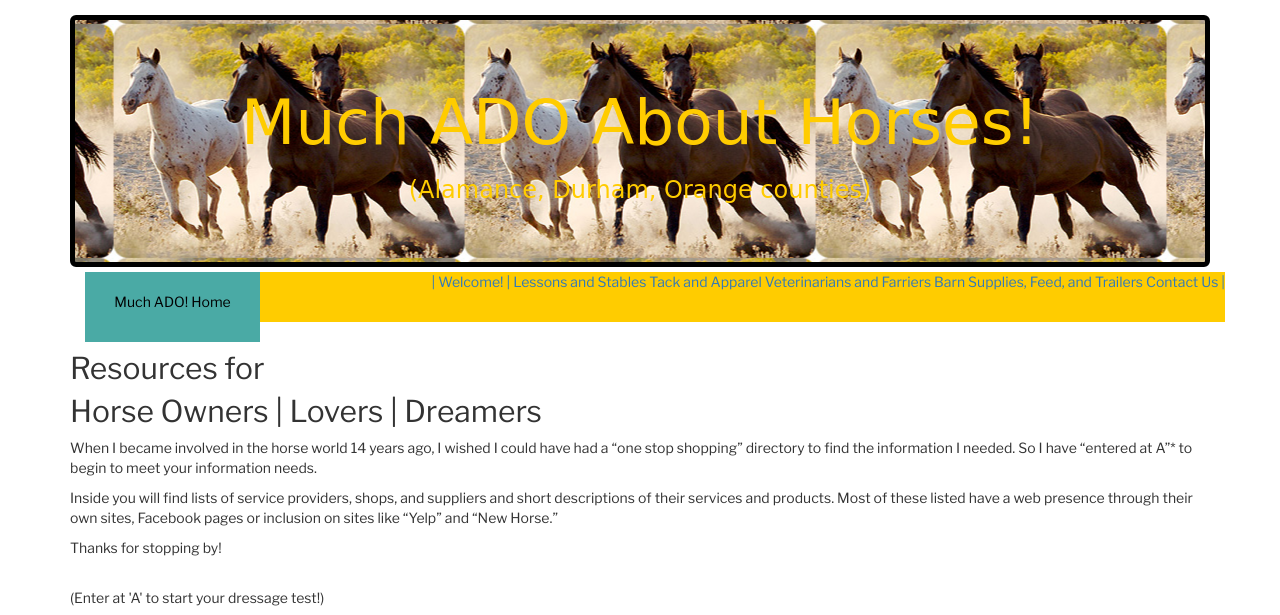
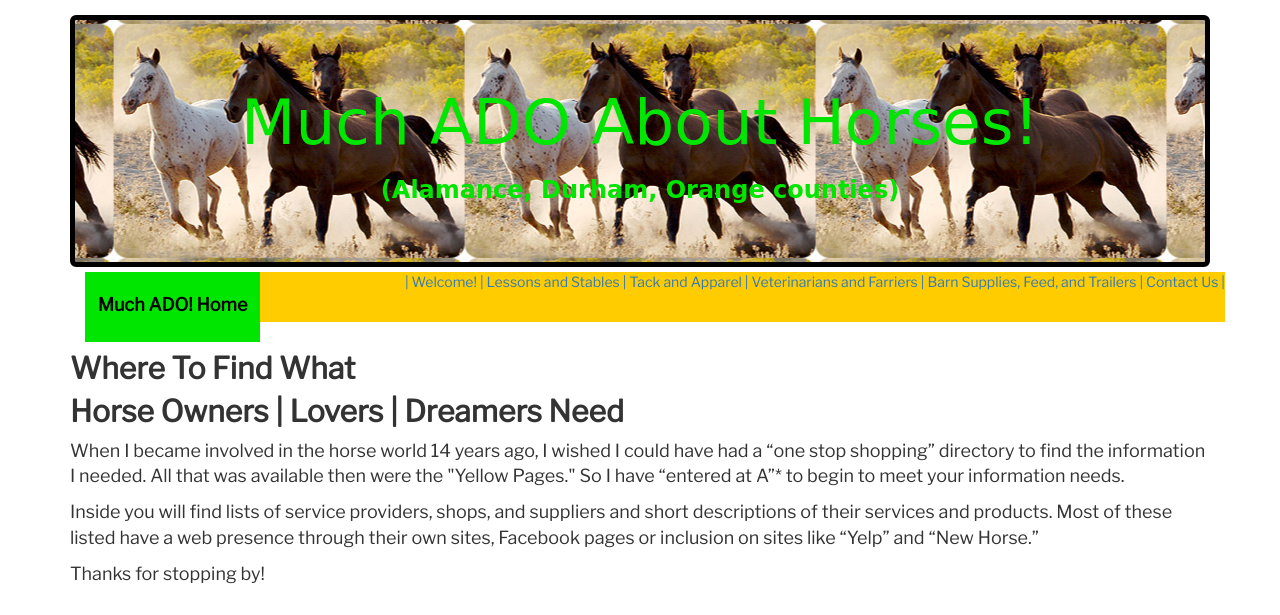
Before and after one commit to JayMFrimmel/equus-services, a PHP site: page / in a window 1280 px wide. Shown: the top 615 px of the page. Run offline with PHP 8.4, Linux system fonts and the light colour scheme; some web fonts are replaced.

Commit message:
updated code in css

```diff
--- a/assets/css/style.css
+++ b/assets/css/style.css
@@ -5,9 +5,10 @@ html {
 #logo {
 	width: 175px;
 	height: 70px;
-	background-color: #4aaaa5;
+	background-color: #00e600;
 	float: left;
 	color: black;
+	font-weight: bold;
 	text-align: center;
 	padding-top: 20px;
 }
@@ -15,6 +16,8 @@ html {
 nav {
 	background-color: #ffcc00;
 	text-align: right;
+	font-size: 14px;
+	color: black;
 	width: 100%;
 	height: 50px;
 
@@ -23,6 +26,7 @@ nav {
 body {
 	width: 100%;
 	font-family: 'Libre Franklin', sans-serif;
+	font-size: 18px;
 
 }
 
@@ -33,7 +37,7 @@ h1 {
 	position: relative;
 	font-family: 'Poller One', cursive, serif;
 	text-align: center;
-	color: #ffcc00;
+	color: #00e600;
 	background-color: #FFCC66;
 	/* add bootstrap jumbotron image */
 	background: url("../images/Horses_Running_Free_1434767.jpg");
@@ -47,12 +51,26 @@ h1 {
 }
 h2 {
 	margin-top: 10px;
+	font-weight: bold;
+}
+h3 {
+	font-weight: bold;
+}
+.table {
+	font-size: 12px;
+}
+th {
+	text-transform: uppercase;
+	text-align: center;
+	font-weight: bold;
+	font-size: 90%;
+
 }
 footer {
 	background: #ffcc00;
 	color: black;
 	padding: 25px;
-	border-top: 8px solid #4aaaa5;
+	border-top: 8px solid #00e600;
 	font-size: 12px;
 	text-align: center;
 }
--- a/contact.html
+++ b/contact.html
@@ -67,7 +67,7 @@
 
 		</section>
 
-<img src="url" alt="some_text" style="width:width;height:height;">
+<img src="assets/images/can-stock-photo_csp13072850.jpg" alt="pony-express" style="width:185px;height:190px;">
 	</main>
 	<footer>
 		<div class="container">
--- a/index.html
+++ b/index.html
@@ -30,30 +30,32 @@
 		<div class="container">
 			<a href="index.html" id="logo">Much ADO! Home</a>
 			<nav>
-				<a href="index.html">| Welcome! |</a>
-				<a href="stables-lessons.html">Lessons and Stables</a>
-				<a href="tack-apparel.html">Tack and Apparel</a>
-				<a href="vets-farriers.html">Veterinarians and Farriers</a>
-				<a href="feed-supplies-trailers.html">Barn Supplies, Feed, and Trailers</a>
+				<a href="index.html">| Welcome! | </a>
+				<a href="stables-lessons.html">Lessons and Stables | </a>
+				<a href="tack-apparel.html">Tack and Apparel | </a>
+				<a href="vets-farriers.html">Veterinarians and Farriers | </a>
+				<a href="feed-supplies-trailers.html">Barn Supplies, Feed, and Trailers |</a>
 				<a href="contact.html">Contact Us |</a>
 			</nav>
 		</div>
 	</header>
-			<h2>Resources for</h2>
-			<h2>Horse Owners | Lovers | Dreamers</h2>
+			<h2>Where To Find What</h2>
+			<h2>Horse Owners | Lovers | Dreamers Need</h2>
 
 		</section>
 		<div class="main">
-			<p>When I became involved in the horse world 14 years ago, I wished I could have had a “one stop shopping” directory to find the information I needed. So I have “entered at A”* to begin to meet your information needs.</p>
+			<p>When I became involved in the horse world 14 years ago, I wished I could have had a “one stop shopping” directory to find the information I needed. All that was available then were the "Yellow Pages." So I have “entered at A”* to begin to meet your information needs.</p>
 
 			<p>Inside you will find lists of service providers, shops, and suppliers and short descriptions of their services and products.  Most of these listed have a web presence through their own sites, Facebook pages or inclusion on sites like “Yelp” and “New Horse.”</p>
 			<p>Thanks for stopping by!</p>
 			<br>
-			<p>(Enter at 'A' to start your dressage test!)</p>
+				<italics>
+					<p>(Enter at 'A' to start your dressage test!)</p>
+				</italics>
 			</div>
 
-		<div class="images">
-			<img src="assets/images/http-%2F%2Fcdn.evbuc.com%2Fimages%2F23021409%2F182915734575%2F1%2Foriginal.jpg" alt="horse-riders" style="width: 400px;height: 200px;">
+		<div class="images"><center>
+			<img src="assets/images/http-%2F%2Fcdn.evbuc.com%2Fimages%2F23021409%2F182915734575%2F1%2Foriginal.jpg" alt="horse-riders" style="width: 400px;height: 200px;"></center>
 		</div>
 	</main>
 
--- a/vets-farriers.html
+++ b/vets-farriers.html
@@ -29,7 +29,7 @@
 				<a href="index.html">| Welcome! |</a>
 				<a href="stables-lessons.html">Lessons and Stables |</a>
 				<a href="tack-apparel.html">Tack and Apparel |</a>
-				<a href="vets-farriers.html">Veterinarians and Farriers</a>
+				<a href="vets-farriers.html">Veterinarians and Farriers |</a>
 				<a href="feed-supplies-trailers.html">Barn Supplies, Feed, and Trailers |</a>
 				<a href="contact.html">Contact Us |</a>
 			</nav>
```
Also changed, not shown: assets/images/can-stock-photo_csp13072850.jpg (added).
